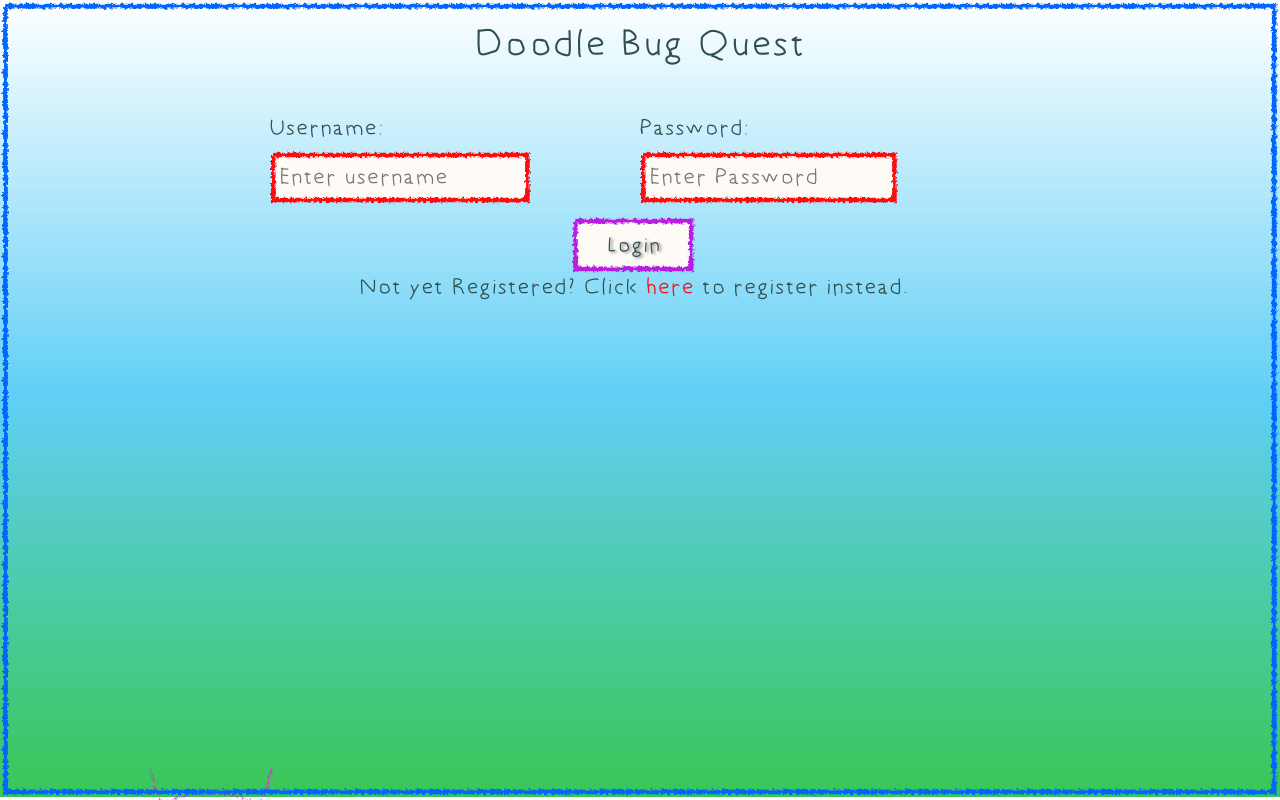
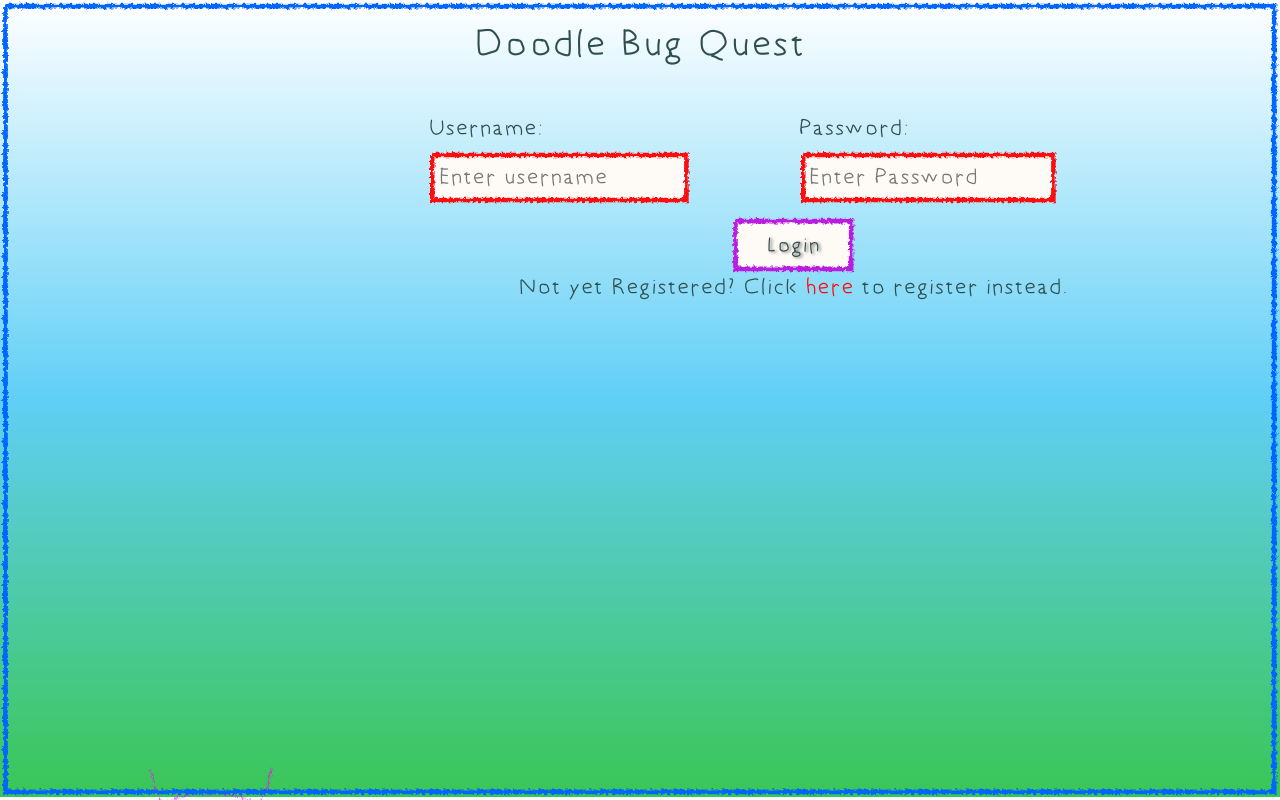
Before and after one commit to nolannick/doodle-bug-quest, a React (Create React App) app in the folder client/: page / in a window 1280 px wide. Built offline with nearby package versions, Linux system fonts and the light colour scheme.

Commit message:
attempts to resolve large width reponsivness

```diff
--- a/client/src/index.css
+++ b/client/src/index.css
@@ -237,7 +237,7 @@ nav > :nth-child(n):hover {
 }
 @media screen and (min-width: 1025px) {
   .Bug {
-    width: 100%;
+    max-width: 98vw;
     margin: 0 auto;
     font-family: "5yearsoldfont";
     display: flex;
```
